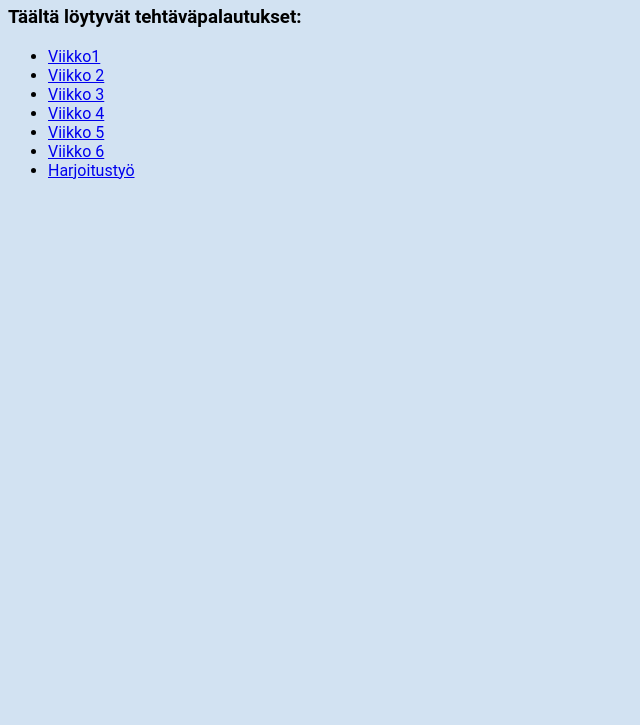
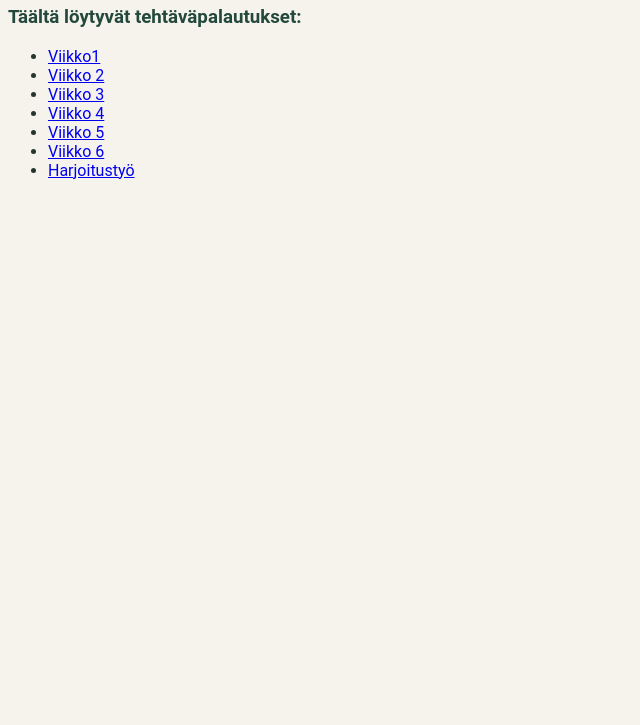
Before and after one commit to tantzaa/pilvipalvelutwebkehityksessa, a plain HTML site: page index.html in a window 1280 px wide. Shown: the part 75-800 px from the top of the page, without its empty margins (0-640 px from the left). Drawn offline with Linux system fonts and the light colour scheme.

Commit message:
Change background and text colors in styles.css

```diff
--- a/styles.css
+++ b/styles.css
@@ -1,10 +1,11 @@
 body {
-    background-color: #d2e2f2;
+    background-color: #F5F3EC;
+    color: #26352F;
     font-family: Roboto, sans-serif;
 }
 
-h1 {
-    color: #333;
+h1, h2, h3 {
+    color: #24483D;
 }
 
 .container {
```
